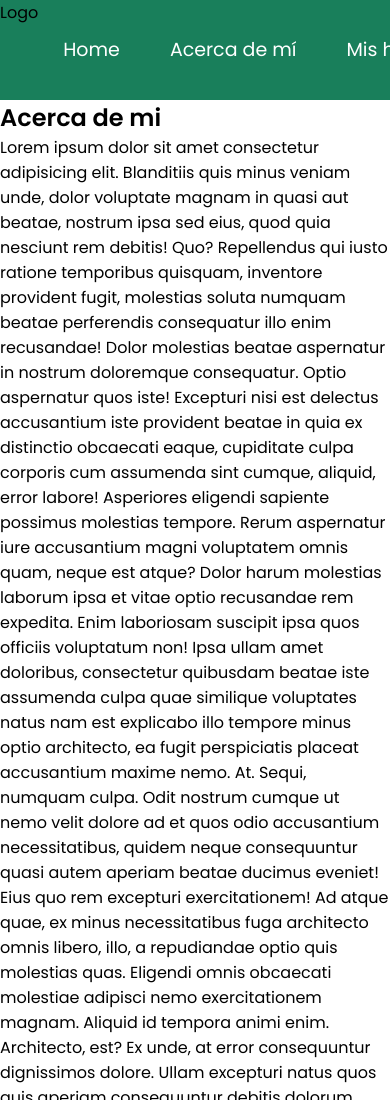
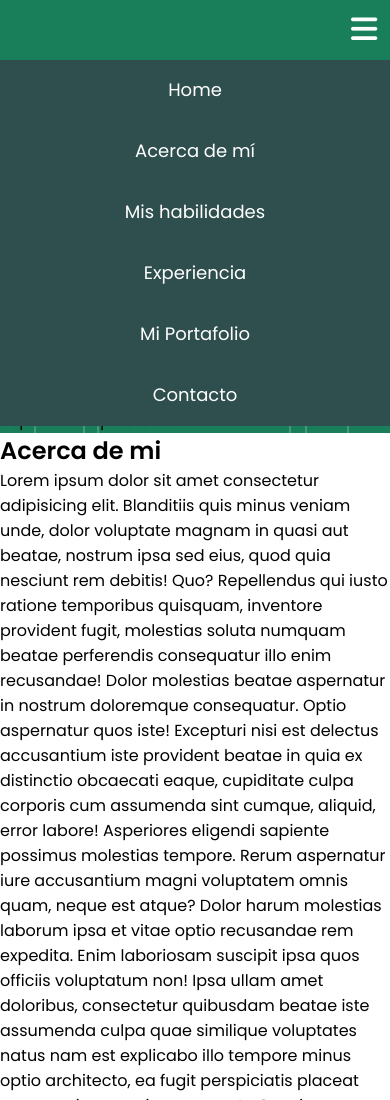
Before and after one commit to BrajhanLopez/academlo, a plain HTML site: page portafolio/index.html in a window 390 px wide. Shown: the top 1100 px of the page. Drawn offline with Linux system fonts and the light colour scheme.

Commit message:
header hamburguesa terminado

```diff
--- a/portafolio/assets/css/styles.css
+++ b/portafolio/assets/css/styles.css
@@ -8,7 +8,7 @@ font-family: 'Poppins', sans-serif;
 .header {
 background-color: #197F5B;
 display: flex;
-height: 100px;
+height: 80px;
 width: 100%;
 justify-content: space-between;
 position: fixed;
@@ -18,7 +18,7 @@ position: fixed;
 
 .ul {
     display: flex;
-    line-height: 100px;
+    line-height: 80px;
     padding: 0 80px 0 0;
 
 }
@@ -36,8 +36,20 @@ position: fixed;
 }
 
 .main {
-padding: 100px 0 0 0;
 
+
+
+padding: 80px 0 0 0;
+
+
+}
+
+.section1 {
+
+    background-image: url(/assets/image/homedesktop.png);
+    background-repeat: no-repeat;
+    background-color: #197F5B;
+    background-position: center -80px;
 
 }
 
@@ -55,7 +67,131 @@ font-size: 30px;
 display: none;
 }
 
-@media (max-width: 768px) {
+.titulo {
+display: flex;
+justify-content: center;
 
 
 }
+
+.titulo p {
+    padding: 0 10px;
+
+}
+
+.p1{
+    color: white;
+    font-size: 80px;
+
+}
+.p2 {
+    color: #EF9919;
+    font-size: 80px;
+    font-weight: bold;
+
+
+}
+
+@media (max-width: 768px) {
+
+    .header {
+        background-color: #197F5B;
+        height: 60px;
+        position: fixed;
+
+        }
+
+.nav{
+
+    width: 100%;
+    margin: 60px 0%;
+    transition: 0.5s;
+
+}
+
+
+        .ul {
+            flex-direction: column;
+            align-items: center;
+            line-height: 60px;
+            background-color: darkslategrey;
+            padding: 0;
+
+
+        }
+
+        .li {
+            list-style: none;
+
+        }
+
+        .a{
+            margin: 25px;
+            text-decoration: none;
+            color: white;
+            font-size: 18px;
+        }
+
+        .main {
+
+
+
+        padding: 60px 0 0 0;
+
+
+        }
+
+        .section1 {
+
+            background-image: url(/assets/image/Estructura\ home\ mobile.png);
+            background-repeat: no-repeat;
+            background-color: #197F5B;
+            background-position: center -20px;
+
+        }
+
+        .a:hover {
+        color: #EF9919;
+
+
+        }
+
+        .button {
+        position: fixed;
+        line-height: 60px;
+        left: 90%;
+        display: block;
+        }
+
+        .titulo {
+        display: flex;
+        justify-content: center;
+
+
+        }
+
+        .titulo p {
+            padding: 0 10px;
+
+        }
+
+        .p1{
+            color: white;
+            font-size: 32px;
+
+        }
+        .p2 {
+            color: #EF9919;
+            font-size: 32px;
+            font-weight: bold;
+
+
+        }
+
+.activarboton{
+    margin: 60px 100%;
+transition: 0.5s;
+}
+
+
+}
--- /dev/null
+++ b/portafolio/assets/js/funcions.js
@@ -0,0 +1,6 @@
+const boton=document.querySelector('.button')
+const nav= document.querySelector('.nav')
+
+boton.addEventListener('click',()=>{
+nav.classList.toggle('activarboton')
+})
--- a/portafolio/index.html
+++ b/portafolio/index.html
@@ -5,16 +5,16 @@
 
     <meta name="viewport" content="width=device-width, initial-scale=1.0">
     <title>Portafolio | Brajhan Lopez Suasnabar</title>
-    <link rel="stylesheet" href="/assets/css/styles.css">
+    <link rel="stylesheet" href="./assets/css/styles.css">
     <link rel="preconnect" href="https://fonts.googleapis.com">
     <link rel="preconnect" href="https://fonts.gstatic.com" crossorigin>
     <link href="https://fonts.googleapis.com/css2?family=Poppins:wght@400;600&display=swap" rel="stylesheet">
     <script src="https://kit.fontawesome.com/accc33d0a0.js" crossorigin="anonymous"></script>
-
+<script defer src="/assets/js/funcions.js"></script>
 </head>
 <body>
     <header class="header">
-        <div>  Logo   </div>
+        <div>     </div>
         <button class="button">
             <i class="fa-solid fa-bars"></i>
 
@@ -34,7 +34,18 @@
 
 
     <main class="main">
-        <section>
+        <section class="section1">
+         <br>
+         <br>
+           <div class="titulo"> <p class="p1">Soy</p> <p class="p2">Brajhan Lopez</p></div>
+           <p>Lorem ipsum dolor sit amet consectetur adipisicing elit. Blanditiis quis minus veniam unde, dolor voluptate magnam in quasi aut beatae, nostrum ipsa sed eius, quod quia nesciunt rem debitis! Quo?
+            Repellendus qui iusto ratione temporibus quisquam, inventore provident fugit, molestias soluta numquam beatae perferendis consequatur illo enim recusandae! Dolor molestias beatae aspernatur in nostrum doloremque consequatur. Optio aspernatur quos iste! </p>
+  </section>
+
+
+
+
+        <section class="section2">
           <h2>Acerca de mi</h2>
 <p>Lorem ipsum dolor sit amet consectetur adipisicing elit. Blanditiis quis minus veniam unde, dolor voluptate magnam in quasi aut beatae, nostrum ipsa sed eius, quod quia nesciunt rem debitis! Quo?
 Repellendus qui iusto ratione temporibus quisquam, inventore provident fugit, molestias soluta numquam beatae perferendis consequatur illo enim recusandae! Dolor molestias beatae aspernatur in nostrum doloremque consequatur. Optio aspernatur quos iste!
```
Also changed, not shown: portafolio/assets/image/Estructura home mobile.png (added), portafolio/assets/image/homedesktop.png (added).
